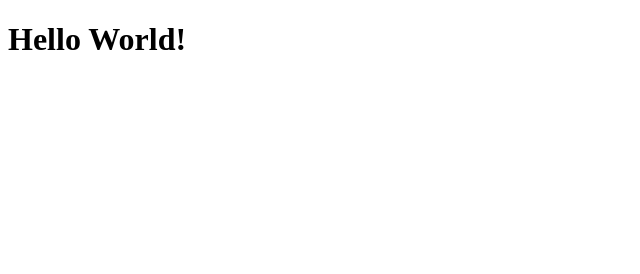
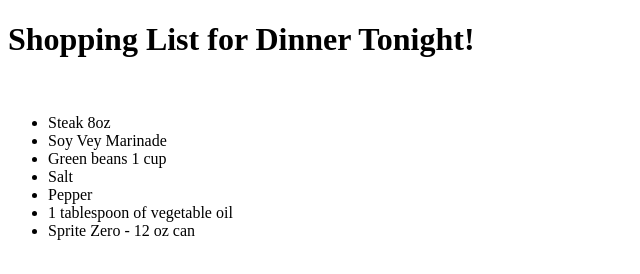
Before and after one commit to Sahedeva/dayOneExamples, a plain HTML site: page gitHubPracticeProject/index.html in a window 1280 px wide. Shown: the whole page, without its empty margins (0-640 px from the left). Drawn offline with Linux system fonts and the light colour scheme.

Commit message:
changed hello world to shopping list

```diff
--- a/gitHubPracticeProject/index.html
+++ b/gitHubPracticeProject/index.html
@@ -5,6 +5,16 @@
     <title>Git Hub Practice</title>
   </head>
   <body>
-    <h1>Hello World!</h1>
+    <h1>Shopping List for Dinner Tonight!</h1>
+    <br>
+    <ul>
+      <li>Steak 8oz</li>
+      <li>Soy Vey Marinade</li>
+      <li>Green beans 1 cup</li>
+      <li>Salt</li>
+      <li>Pepper</li>
+      <li>1 tablespoon of vegetable oil</li>
+      <li>Sprite Zero - 12 oz can</li>
+    </ul>
   </body>
 </html>
```
